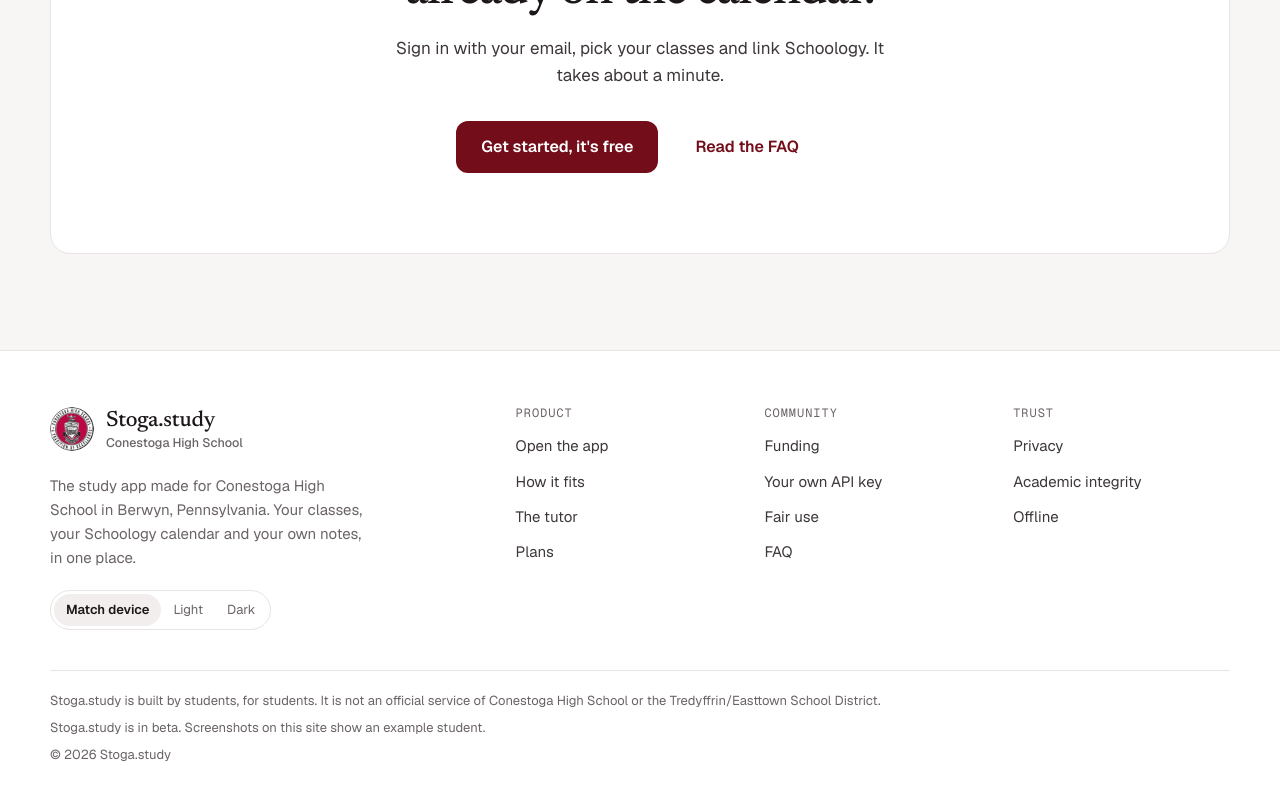
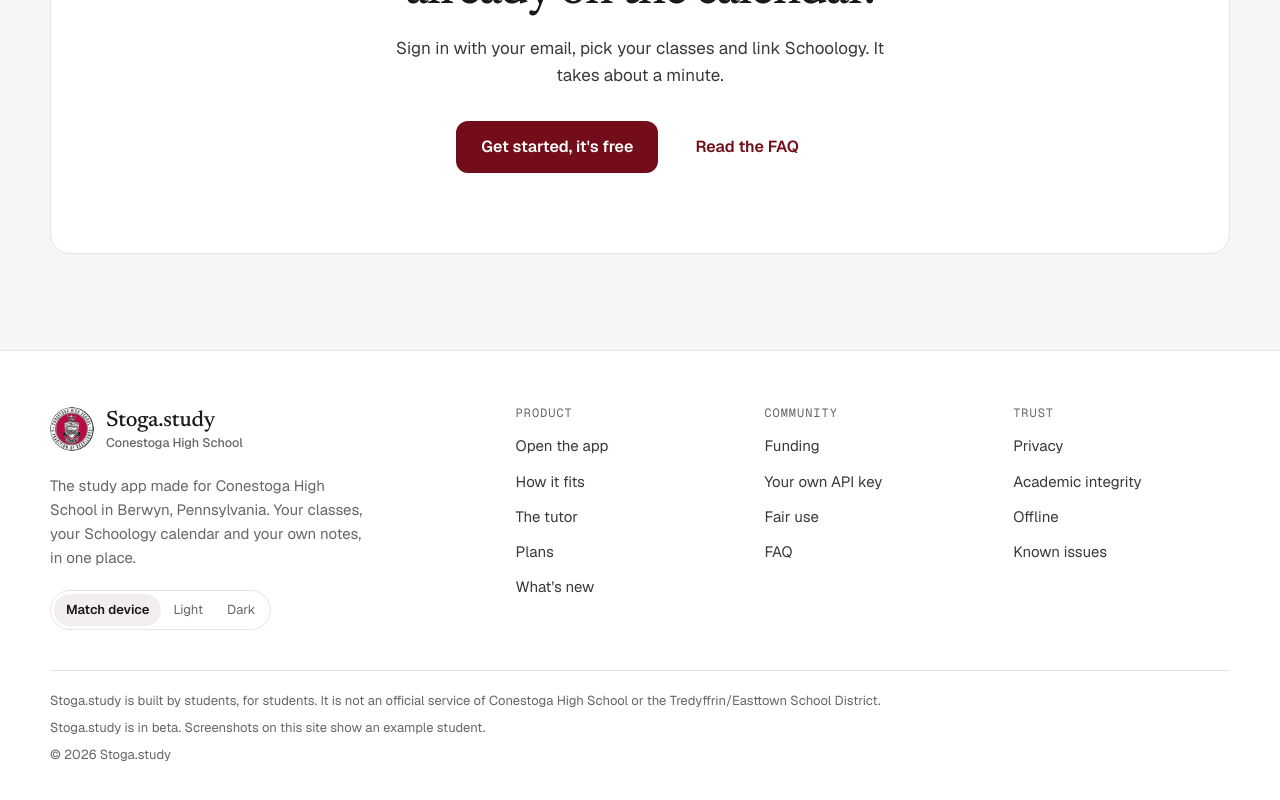
Before and after one commit to stoga-study/landing, a Next.js app: page / in a window 1280 px wide. Shown: the part 6789-7589 px from the top of the page. Built offline with nearby package versions, Linux system fonts and the light colour scheme.

Commit message:
Footer: link the app's public updates and known issues pages
Co-Authored-By: Claude Opus 5.5 <noreply@anthropic.com>

```diff
--- a/components/Footer.tsx
+++ b/components/Footer.tsx
@@ -5,9 +5,9 @@ import { APP_URL } from "./links";
 import { THEME_LABEL, type ThemeChoice, useTheme } from "./theme";
 
 const COLS = [
-  { h: "Product", links: [["Open the app", APP_URL], ["How it fits", "/#how-it-fits"], ["The tutor", "/#tutor"], ["Plans", "/plans"]] },
+  { h: "Product", links: [["Open the app", APP_URL], ["How it fits", "/#how-it-fits"], ["The tutor", "/#tutor"], ["Plans", "/plans"], ["What's new", `${APP_URL}/updates`]] },
   { h: "Community", links: [["Funding", "/plans#funding"], ["Your own API key", "/plans#byok"], ["Fair use", "/plans#fair-use"], ["FAQ", "/faq"]] },
-  { h: "Trust", links: [["Privacy", "/privacy"], ["Academic integrity", "/faq#integrity"], ["Offline", "/faq#offline"]] },
+  { h: "Trust", links: [["Privacy", "/privacy"], ["Academic integrity", "/faq#integrity"], ["Offline", "/faq#offline"], ["Known issues", `${APP_URL}/known-issues`]] },
 ];
 
 export function Footer() {
```
